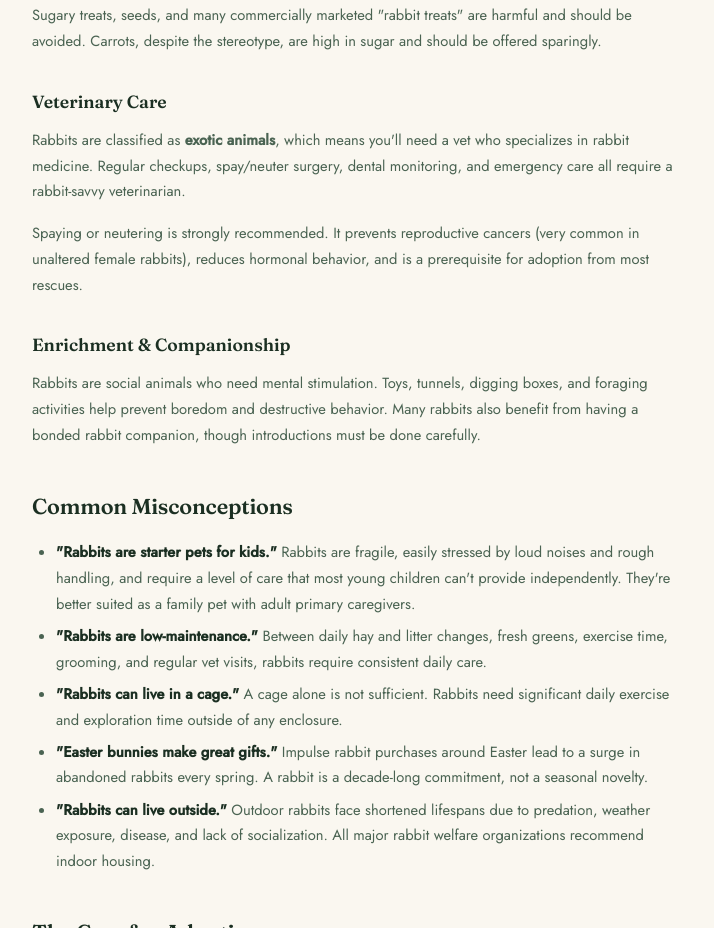
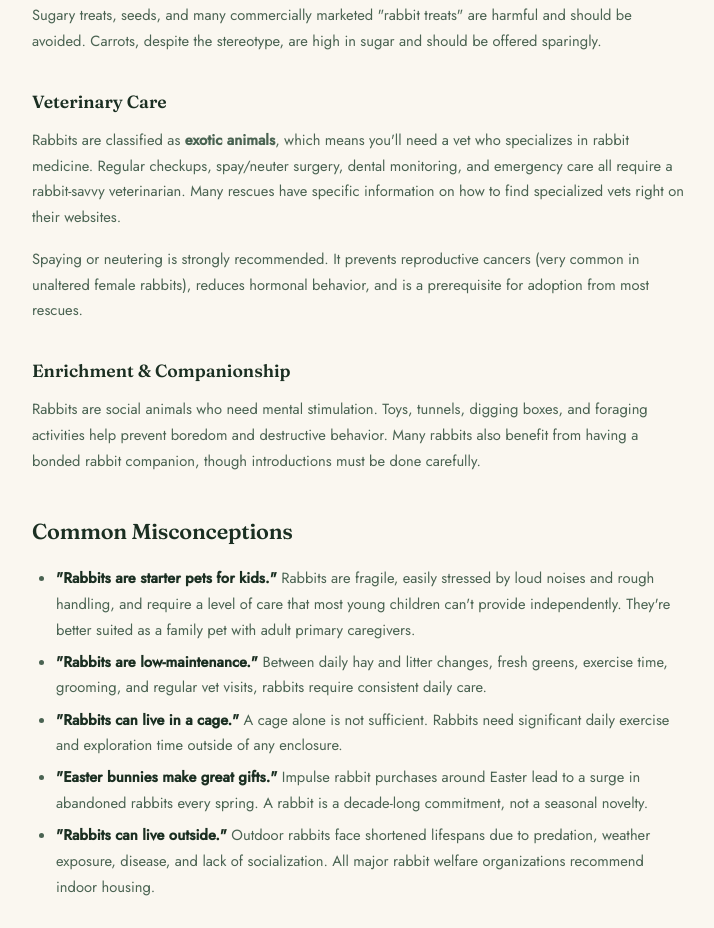
Before and after one commit to ahl-gram/FloridaRabbitRescue, an Eleventy site: page src/before-you-adopt/index.njk in a window 1280 px wide. Shown: the part 1272-2200 px from the top of the page, without its empty margins (280-994 px from the left). Built offline with nearby package versions, Linux system fonts and the light colour scheme; Eleventy itself is replaced by a stand-in of ours; files that its build step writes are made by us from their sources.

Commit message:
Update vet language

```diff
--- a/src/before-you-adopt/index.njk
+++ b/src/before-you-adopt/index.njk
@@ -36,7 +36,7 @@ description: "What you need to know before bringing a rabbit home: honest guidan
   <p>Sugary treats, seeds, and many commercially marketed "rabbit treats" are harmful and should be avoided. Carrots, despite the stereotype, are high in sugar and should be offered sparingly.</p>
 
   <h3 id="veterinary-care">Veterinary Care</h3>
-  <p>Rabbits are classified as <strong>exotic animals</strong>, which means you'll need a vet who specializes in rabbit medicine. Regular checkups, spay/neuter surgery, dental monitoring, and emergency care all require a rabbit-savvy veterinarian.</p>
+  <p>Rabbits are classified as <strong>exotic animals</strong>, which means you'll need a vet who specializes in rabbit medicine. Regular checkups, spay/neuter surgery, dental monitoring, and emergency care all require a rabbit-savvy veterinarian. Many rescues have specific information on how to find specialized vets right on their websites.</p>
   <p>Spaying or neutering is strongly recommended. It prevents reproductive cancers (very common in unaltered female rabbits), reduces hormonal behavior, and is a prerequisite for adoption from most rescues.</p>
 
   <h3 id="enrichment-and-companionship">Enrichment &amp; Companionship</h3>
```
